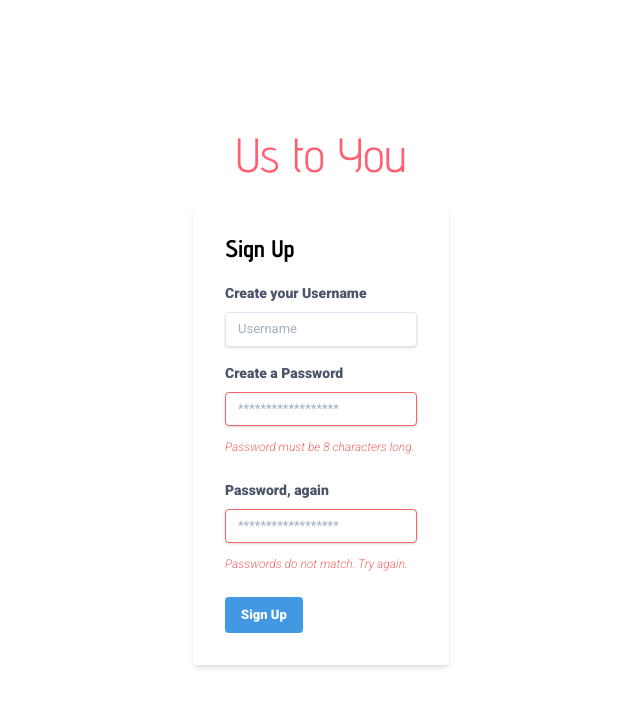
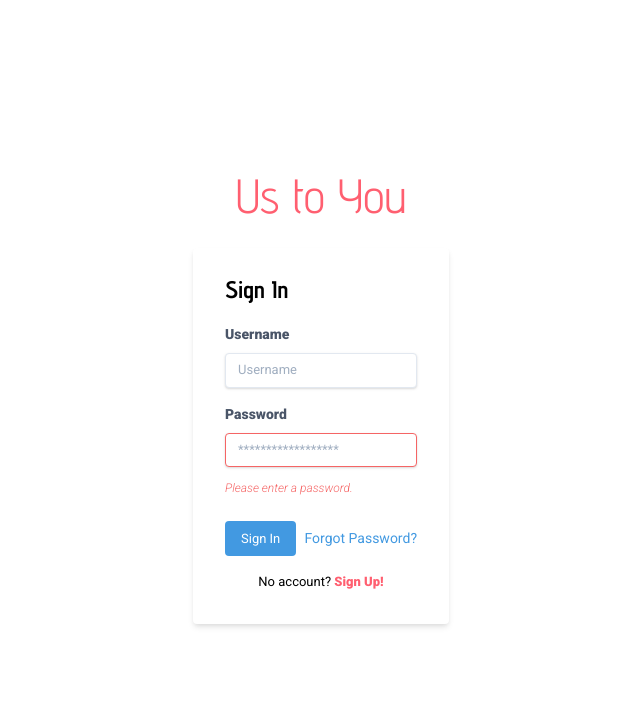
Before and after one commit to catcarbonell/hackathon_frontend, a React (Create React App) app: page / in a window 1280 px wide. Shown: the top 706 px of the page, without its empty margins (319-959 px from the left). Built offline with nearby package versions, Linux system fonts and the light colour scheme.

Commit message:
Made state hook more semantic

```diff
--- a/src/App.js
+++ b/src/App.js
@@ -4,16 +4,16 @@ import SignUp from './Components/SignUp';
 import './tailwind.output.css';
 
 function App() {
-  const [isAuth, setAuth] = useState(false);
-  const handleAuth = () => setAuth(!isAuth);
+  const [hasAcct, setAcct] = useState(true);
+  const handleAcct = () => setAcct(!hasAcct);
 
   return (
     <div className="App">
       <div className="w-full h-screen flex content-center">
-        <div className="md:w-64 w-1/2 h-auto m-auto">
+        <div className="md:w-1/5 md:min-w-64 w-1/2 h-auto m-auto">
             <h1 className="text-5xl text-custom-red text-center mb-4">Us to You</h1>
-            {!isAuth &&  <SignUp handleAuth={handleAuth} />}
-            {isAuth && <SignIn handleAuth={handleAuth} />}
+            {!hasAcct &&  <SignUp handleAcct={handleAcct} />}
+            {hasAcct && <SignIn handleAcct={handleAcct} />}
         </div>
       </div>
     </div>
--- a/src/Components/SignIn.js
+++ b/src/Components/SignIn.js
@@ -19,13 +19,16 @@ const SignIn = (props) => {
             <p className="text-red-500 text-xs italic">Please enter a password.</p>
             </div>
         <div className="flex items-center justify-between">
-          <button onClick={props.handleAuth} className="bg-blue-500 hover:bg-blue-700 text-white font-bold py-2 px-4 rounded focus:outline-none focus:shadow-outline" type="button">
+          <button className="bg-blue-500 hover:bg-blue-700 text-white py-2 px-4 rounded focus:outline-none focus:shadow-outline" type="button">
             Sign In
           </button>
-          <p className="inline-block align-baseline text-sm text-blue-500 hover:text-blue-800" href="#">
+          <p className="inline-block align-baseline text-sm text-blue-500 hover:text-blue-800">
             Forgot Password?
           </p>
         </div>
+            <p className="mt-4 text-center">
+                No account? <span onClick={props.handleAcct} className="font-bold text-custom-red hover:text-custom-blue cursor-pointer">Sign Up!</span>
+            </p>
       </form>
 
     );
--- a/src/Components/SignUp.js
+++ b/src/Components/SignUp.js
@@ -32,10 +32,13 @@ const SignUp = (props) => {
             </div>
 
             <div className="flex items-center justify-between">
-                <button onClick={props.handleAuth} className="bg-blue-500 hover:bg-blue-700 text-white font-bold py-2 px-4 rounded focus:outline-none focus:shadow-outline" type="button">
+                <button className="bg-blue-500 hover:bg-blue-700 text-white py-2 px-4 rounded focus:outline-none focus:shadow-outline" type="button">
                     Sign Up
                 </button>
             </div>
+            <p className="mt-4 text-center">
+                Have an account already? <span onClick={props.handleAcct} className="font-bold text-custom-red hover:text-custom-blue cursor-pointer">Sign In!</span>
+            </p>
       </form>
 
     );
```
